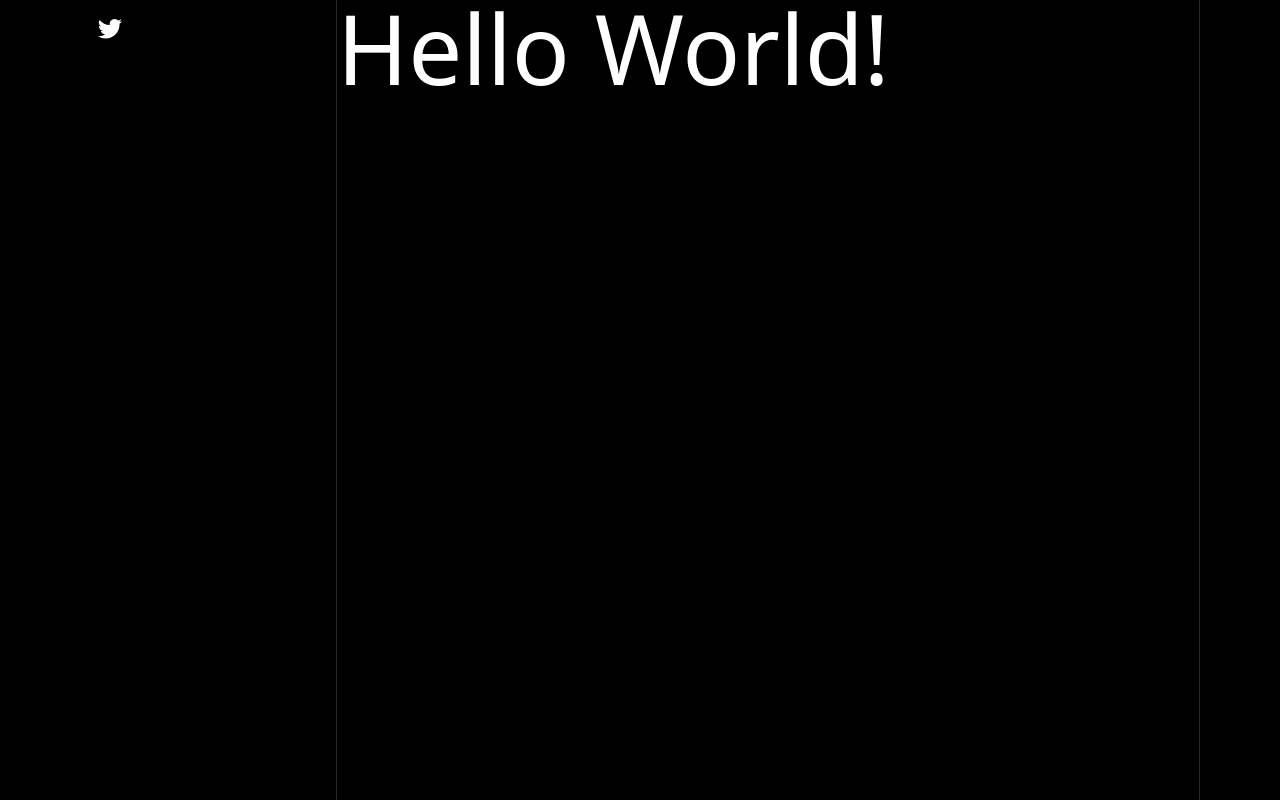
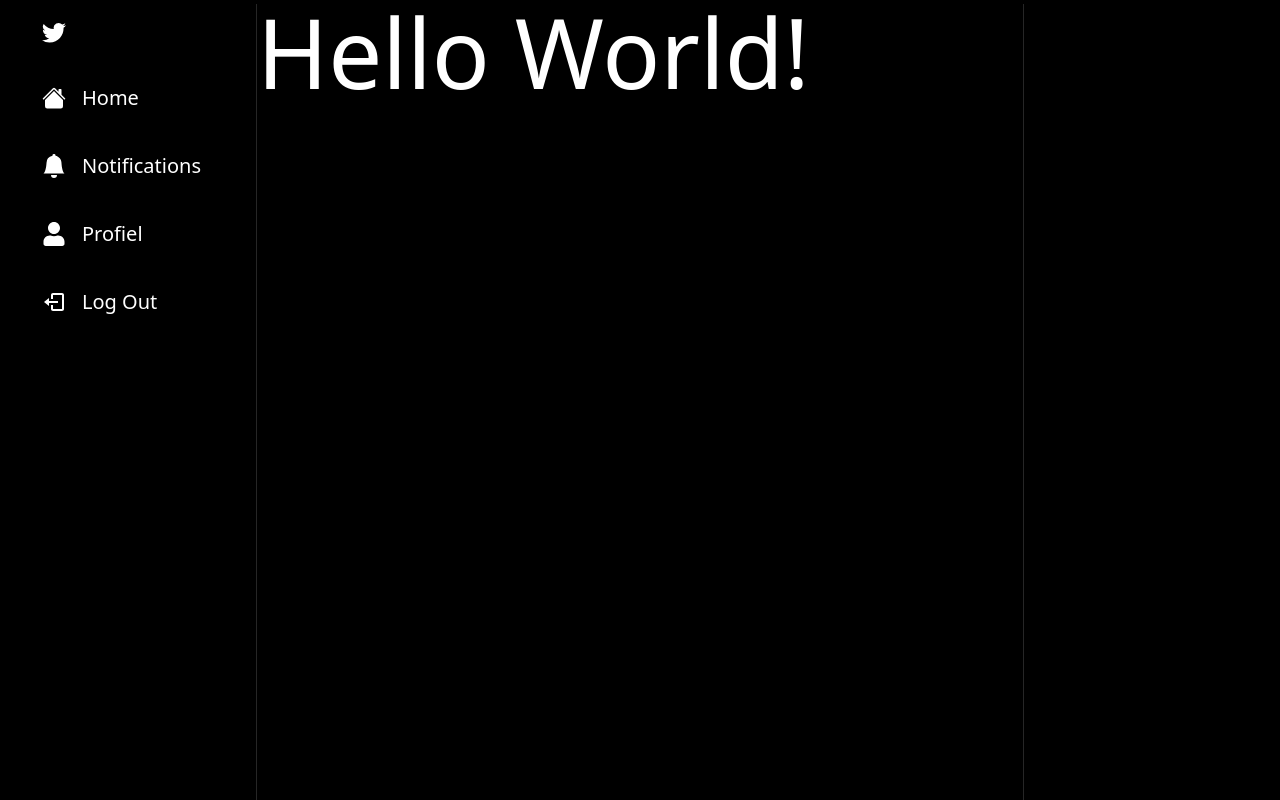
Before and after one commit to nayak-nirmalya/twitter-clone, a Next.js app: page / in a window 1280 px wide. Built offline with nearby package versions, Linux system fonts and the light colour scheme.

Commit message:
tweaked styling and added prettier tailwind sort

```diff
--- a/package.json
+++ b/package.json
@@ -23,6 +23,8 @@
   "devDependencies": {
     "autoprefixer": "^10.4.14",
     "postcss": "^8.4.21",
+    "prettier": "^2.8.5",
+    "prettier-plugin-tailwindcss": "^0.2.5",
     "tailwindcss": "^3.2.7"
   }
 }
--- a/src/components/Layout.tsx
+++ b/src/components/Layout.tsx
@@ -7,14 +7,14 @@ interface LayoutProps {
 
 const Layout: React.FC<LayoutProps> = ({ children }) => {
   return (
-    <div className="h-screen bg-black">
-      <div className="container h-full mx-auto lg:mx-12 xl:px-30 max-w-6xl">
-        <div className="grid grid-cols-4 h-full">
+    <div className="h-screen bg-black pt-1">
+      <div className="container h-full mx-auto xl:px-30 max-w-7xl">
+        <div className="grid grid-cols-5 h-full">
           <Sidebar />
           <div
             className="
-                    col-span-3
-                    lg:col-span-2.2
+                    col-span-4
+                    lg:col-span-3
                     border-x-[1px]
                     border-neutral-800
 
--- a/src/components/Layout/Sidebar.tsx
+++ b/src/components/Layout/Sidebar.tsx
@@ -1,5 +1,6 @@
 import React from "react";
 import { FaUser } from "react-icons/fa";
+import { BiLogOut } from "react-icons/bi";
 import { BsHouseFill, BsBellFill } from "react-icons/bs";
 
 import SidebarItem from "./SidebarItem";
@@ -25,7 +26,7 @@ const Sidebar = () => {
   ];
 
   return (
-    <div className="col-span-1 h-full pr-4 md:pr-6">
+    <div className="col-span-1 h-full pl-4 pr-1 md:pl-6 md:pr-2 lg:pl-10 lg:pr-0">
       <div className="flex flex-col items-end">
         <div className="space-y-2 lg:w-[230px]">
           <SidebarLogo />
@@ -37,6 +38,12 @@ const Sidebar = () => {
               icon={item.icon}
             />
           ))}
+          <SidebarItem
+            onClick={() => {}}
+            icon={BiLogOut}
+            label="Log Out"
+            href=""
+          />
         </div>
       </div>
     </div>
--- a/src/components/Layout/SidebarItem.tsx
+++ b/src/components/Layout/SidebarItem.tsx
@@ -19,18 +19,36 @@ const SidebarItem: React.FC<SidebarItemProps> = ({
       <div
         className="
             relative
-            rounded-full
-            h-14 w-14
-            flex p-4
+            flex
+            h-14
+            w-14 cursor-pointer
             items-center
             justify-center
+            rounded-full
+            p-4
             hover:bg-slate-300
             hover:bg-opacity-10
-            cursor-pointer
             lg:hidden
         "
       >
         <Icon size={28} color="white" />
+      </div>
+      <div
+        className="
+            relative
+            hidden
+            cursor-pointer
+            items-center
+            gap-4
+            rounded-full
+            p-4
+            hover:bg-slate-300
+            hover:bg-opacity-10
+            lg:flex
+        "
+      >
+        <Icon size={24} color="white" />
+        <p className="hidden text-xl text-white lg:block">{label}</p>
       </div>
     </div>
   );
```
Also changed, not shown: 1 other file (tests, documents, lock files or other folders).
